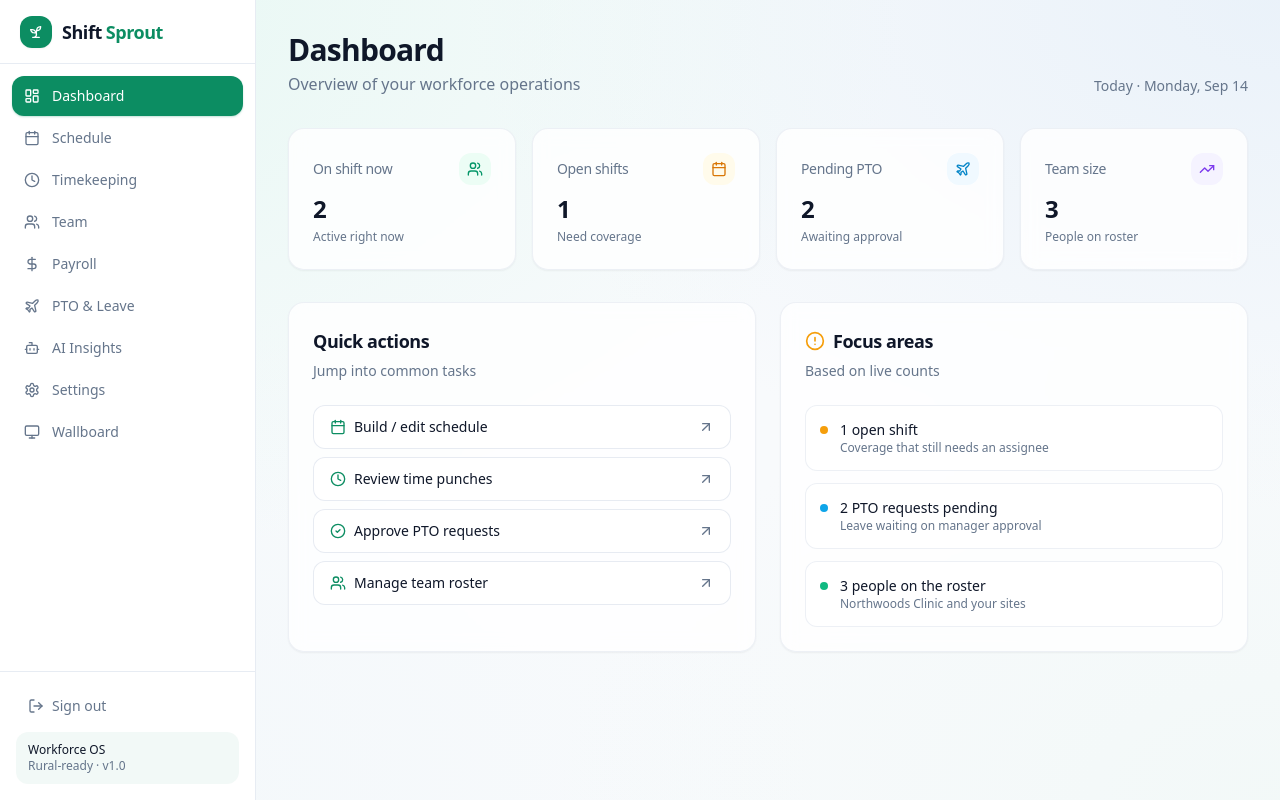
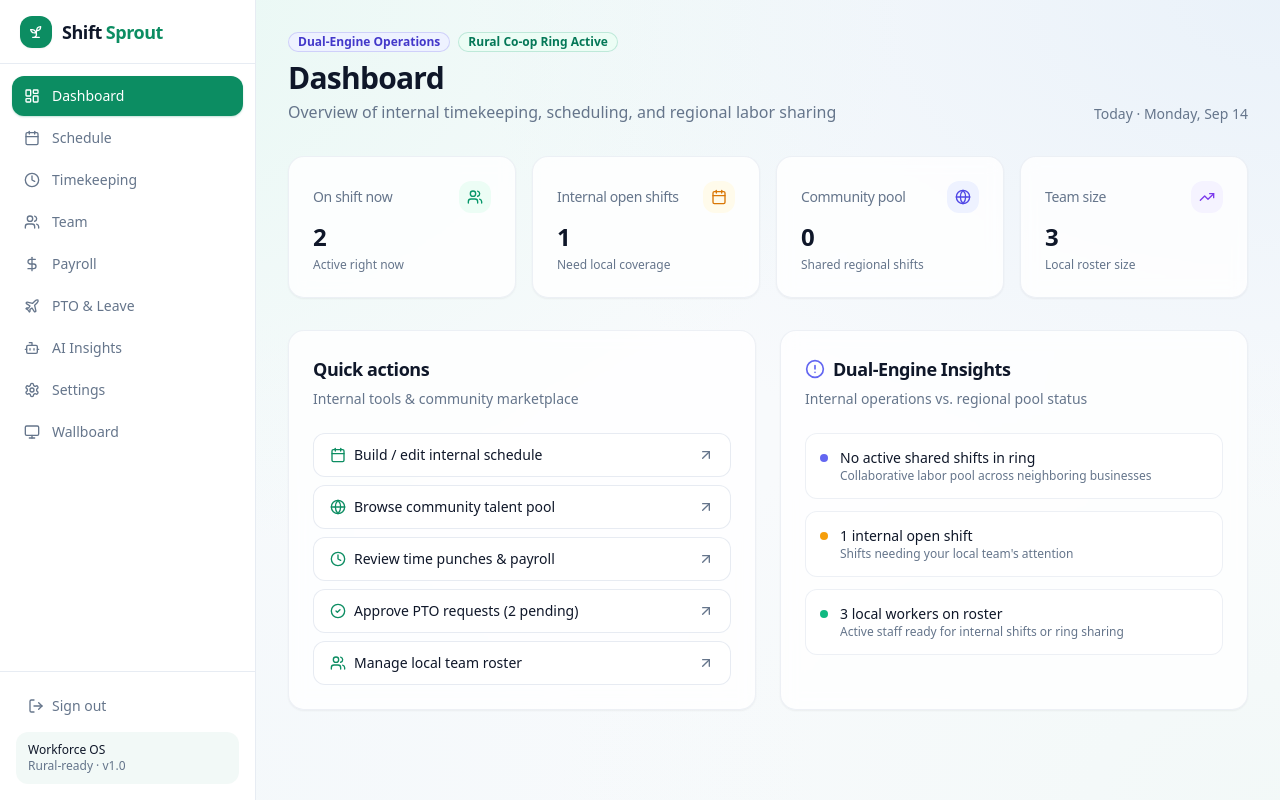
Before and after one commit to KristineMK72/Shiftsprout, a Next.js app: page /dashboard in a window 1280 px wide. Built offline with nearby package versions, Linux system fonts and the light colour scheme; no server answers; the database is empty.

Commit message:
Update page.tsx

```diff
--- a/app/dashboard/page.tsx
+++ b/app/dashboard/page.tsx
@@ -18,6 +18,7 @@ import {
   CheckCircle2,
   ArrowUpRight,
   Plane,
+  Globe,
 } from "lucide-react";
 import Link from "next/link";
 
@@ -26,6 +27,7 @@ type Stats = {
   openShifts: number;
   pendingPto: number;
   teamCount: number;
+  marketplaceShifts: number; // Rural community pool metric
 };
 
 export default function DashboardPage() {
@@ -34,6 +36,7 @@ export default function DashboardPage() {
     openShifts: 0,
     pendingPto: 0,
     teamCount: 0,
+    marketplaceShifts: 0,
   });
 
   useEffect(() => {
@@ -45,6 +48,7 @@ export default function DashboardPage() {
           openShifts: d.openShifts ?? 0,
           pendingPto: d.pendingPto ?? 0,
           teamCount: d.teamCount ?? 0,
+          marketplaceShifts: d.marketplaceShifts ?? 0,
         })
       )
       .catch(() => {});
@@ -59,23 +63,23 @@ export default function DashboardPage() {
       tone: "text-emerald-600 bg-emerald-50",
     },
     {
-      title: "Open shifts",
+      title: "Internal open shifts",
       value: String(stats.openShifts),
-      change: "Need coverage",
+      change: "Need local coverage",
       icon: Calendar,
       tone: "text-amber-600 bg-amber-50",
     },
     {
-      title: "Pending PTO",
-      value: String(stats.pendingPto),
-      change: "Awaiting approval",
-      icon: Plane,
-      tone: "text-sky-600 bg-sky-50",
+      title: "Community pool",
+      value: String(stats.marketplaceShifts),
+      change: "Shared regional shifts",
+      icon: Globe,
+      tone: "text-indigo-600 bg-indigo-50",
     },
     {
       title: "Team size",
       value: String(stats.teamCount),
-      change: "People on roster",
+      change: "Local roster size",
       icon: TrendingUp,
       tone: "text-violet-600 bg-violet-50",
     },
@@ -83,10 +87,21 @@ export default function DashboardPage() {
 
   return (
     <div className="space-y-8">
+      {/* Header with Dual-Engine Badges */}
       <div className="flex flex-col gap-1 sm:flex-row sm:items-end sm:justify-between">
         <div>
-          <h1 className="text-3xl font-bold tracking-tight">Dashboard</h1>
-          <p className="mt-1 text-muted-foreground">Overview of your workforce operations</p>
+          <div className="flex items-center gap-2">
+            <span className="inline-flex items-center rounded-full bg-indigo-50 px-2.5 py-0.5 text-xs font-semibold text-indigo-700 ring-1 ring-inset ring-indigo-600/20">
+              Dual-Engine Operations
+            </span>
+            <span className="inline-flex items-center rounded-full bg-emerald-50 px-2.5 py-0.5 text-xs font-semibold text-emerald-700 ring-1 ring-inset ring-emerald-600/20">
+              Rural Co-op Ring Active
+            </span>
+          </div>
+          <h1 className="mt-2 text-3xl font-bold tracking-tight">Dashboard</h1>
+          <p className="mt-1 text-muted-foreground">
+            Overview of internal timekeeping, scheduling, and regional labor sharing
+          </p>
         </div>
         <div className="text-sm text-muted-foreground">
           Today ·{" "}
@@ -98,14 +113,17 @@ export default function DashboardPage() {
         </div>
       </div>
 
+      {/* Stats Cards Grid */}
       <div className="grid gap-4 sm:grid-cols-2 lg:grid-cols-4">
         {cards.map((s) => (
           <Card
             key={s.title}
-            className="rounded-2xl border-border/60 bg-white/80 shadow-sm backdrop-blur card-hover"
+            className="rounded-2xl border-border/60 bg-white/80 shadow-sm backdrop-blur transition-all hover:shadow-md"
           >
             <CardHeader className="flex flex-row items-center justify-between space-y-0 pb-2">
-              <CardTitle className="text-sm font-medium text-muted-foreground">{s.title}</CardTitle>
+              <CardTitle className="text-sm font-medium text-muted-foreground">
+                {s.title}
+              </CardTitle>
               <div className={`rounded-lg p-2 ${s.tone}`}>
                 <s.icon className="h-4 w-4" />
               </div>
@@ -118,18 +136,21 @@ export default function DashboardPage() {
         ))}
       </div>
 
+      {/* Main Sections Grid */}
       <div className="grid gap-6 lg:grid-cols-2">
+        {/* Quick Actions */}
         <Card className="rounded-2xl border-border/60 bg-white/80 shadow-sm backdrop-blur">
           <CardHeader>
             <CardTitle className="text-lg">Quick actions</CardTitle>
-            <CardDescription>Jump into common tasks</CardDescription>
+            <CardDescription>Internal tools & community marketplace</CardDescription>
           </CardHeader>
           <CardContent className="grid gap-2">
             {[
-              { href: "/dashboard/schedule", icon: Calendar, label: "Build / edit schedule" },
-              { href: "/dashboard/timekeeping", icon: Clock, label: "Review time punches" },
-              { href: "/dashboard/pto", icon: CheckCircle2, label: "Approve PTO requests" },
-              { href: "/dashboard/team", icon: Users, label: "Manage team roster" },
+              { href: "/dashboard/schedule", icon: Calendar, label: "Build / edit internal schedule" },
+              { href: "/dashboard/marketplace", icon: Globe, label: "Browse community talent pool" },
+              { href: "/dashboard/timekeeping", icon: Clock, label: "Review time punches & payroll" },
+              { href: "/dashboard/pto", icon: CheckCircle2, label: `Approve PTO requests (${stats.pendingPto} pending)` },
+              { href: "/dashboard/team", icon: Users, label: "Manage local team roster" },
             ].map((a) => (
               <Button
                 key={a.href}
@@ -149,41 +170,42 @@ export default function DashboardPage() {
           </CardContent>
         </Card>
 
+        {/* Dual-Engine Focus Areas */}
         <Card className="rounded-2xl border-border/60 bg-white/80 shadow-sm backdrop-blur">
           <CardHeader>
             <CardTitle className="flex items-center gap-2 text-lg">
-              <AlertCircle className="h-5 w-5 text-amber-500" />
-              Focus areas
+              <AlertCircle className="h-5 w-5 text-indigo-500" />
+              Dual-Engine Insights
             </CardTitle>
-            <CardDescription>Based on live counts</CardDescription>
+            <CardDescription>Internal operations vs. regional pool status</CardDescription>
           </CardHeader>
           <CardContent className="space-y-3">
             {[
               {
+                color: "bg-indigo-500",
+                title:
+                  stats.marketplaceShifts > 0
+                    ? `${stats.marketplaceShifts} shared shift${stats.marketplaceShifts === 1 ? "" : "s"} available nearby`
+                    : "No active shared shifts in ring",
+                desc: "Collaborative labor pool across neighboring businesses",
+              },
+              {
                 color: "bg-amber-500",
                 title:
                   stats.openShifts > 0
-                    ? `${stats.openShifts} open shift${stats.openShifts === 1 ? "" : "s"}`
-                    : "No open shifts",
-                desc: "Coverage that still needs an assignee",
-              },
-              {
-                color: "bg-sky-500",
-                title:
-                  stats.pendingPto > 0
-                    ? `${stats.pendingPto} PTO request${stats.pendingPto === 1 ? "" : "s"} pending`
-                    : "PTO queue clear",
-                desc: "Leave waiting on manager approval",
+                    ? `${stats.openShifts} internal open shift${stats.openShifts === 1 ? "" : "s"}`
+                    : "Internal schedule fully covered",
+                desc: "Shifts needing your local team's attention",
               },
               {
                 color: "bg-emerald-500",
-                title: `${stats.teamCount} people on the roster`,
-                desc: "Northwoods Clinic and your sites",
+                title: `${stats.teamCount} local workers on roster`,
+                desc: "Active staff ready for internal shifts or ring sharing",
               },
             ].map((a) => (
               <div
                 key={a.title}
-                className="flex items-start gap-3 rounded-xl border border-border/60 bg-white/60 p-3.5"
+                className="flex items-start gap-3 rounded-xl border border-border/60 bg-white/60 p-3.5 transition-colors hover:bg-white/90"
               >
                 <div className={`mt-1.5 h-2 w-2 shrink-0 rounded-full ${a.color}`} />
                 <div>
```
